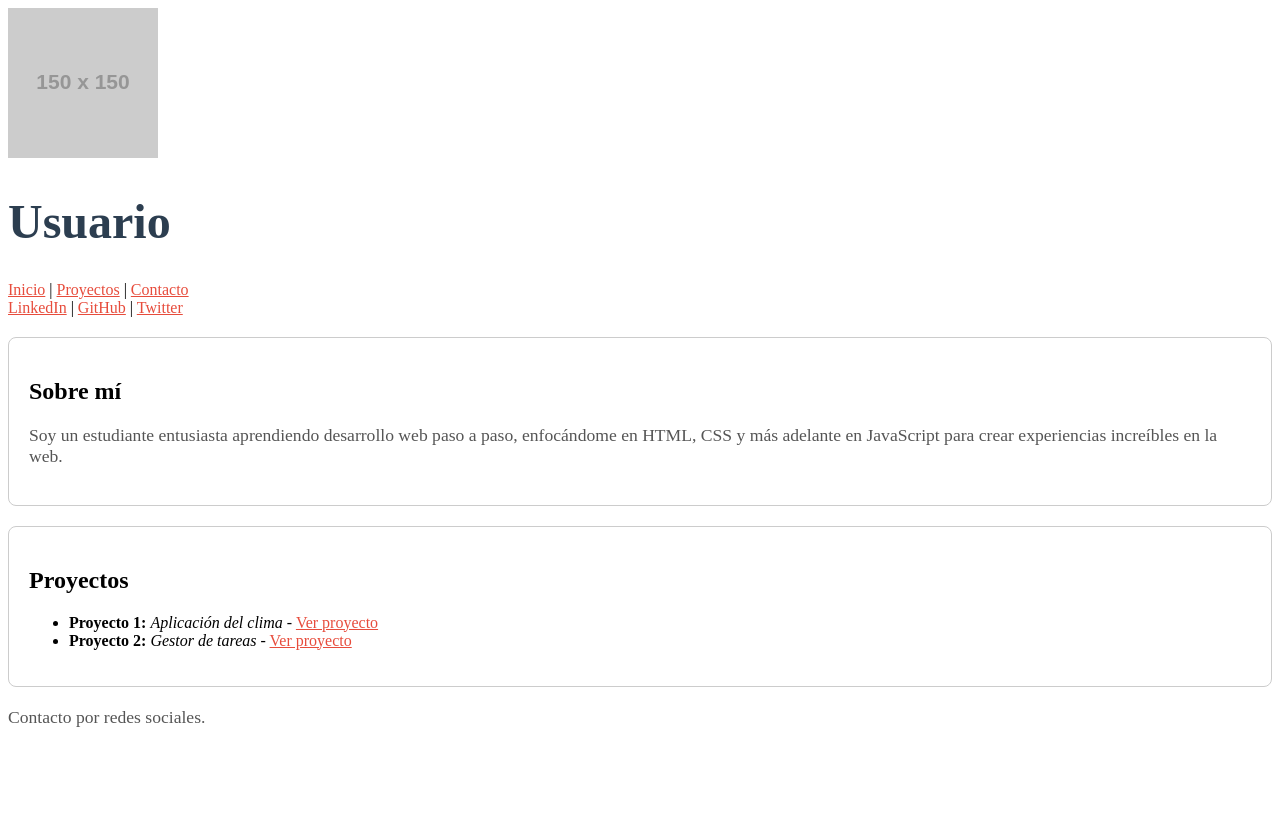
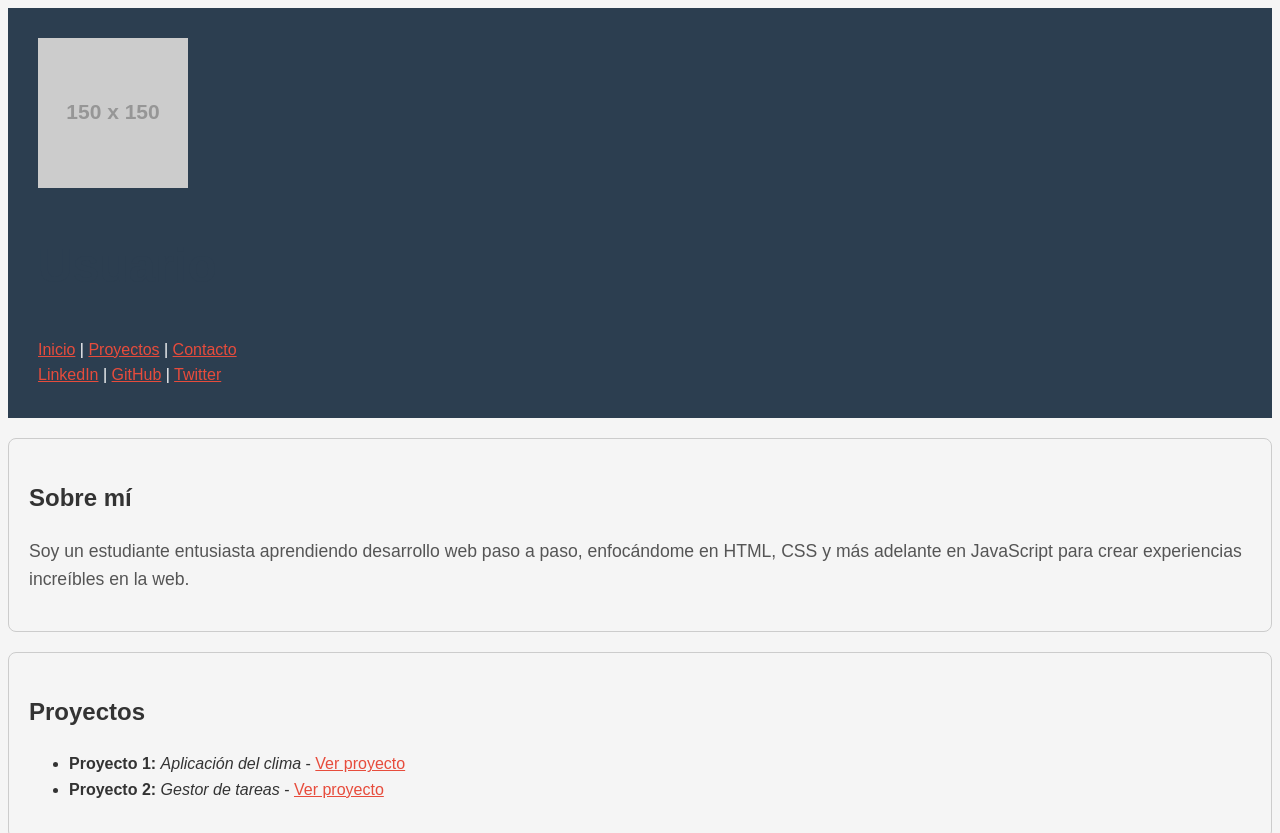
Before and after one commit to alexcoce0105-sketch/portfolio-taller, a plain HTML site: page index.html in a window 1280 px wide. Shown: the top 833 px of the page. Before the commit the page ends 800 px from the top, so only its background shows below. Drawn offline with Linux system fonts and the light colour scheme; placeholder pictures from the web are drawn by us.

Commit message:
Ejercicio 6: Colores, fondos y tipografia

```diff
--- a/styles.css
+++ b/styles.css
@@ -22,3 +22,23 @@
 a {
     color: #e74c3c;
 }
+
+body {
+    font-family: Arial, sans-serif;
+    background-color: #f5f5f5;
+    color: #333;
+    line-height: 1.6;
+}
+
+header {
+    background-color: #2c3e50;
+    color: white;
+    padding: 30px;
+}
+
+footer {
+    background-color: #2c3e50;
+    color: white;
+    padding: 20px;
+    text-align: center;
+}
```
